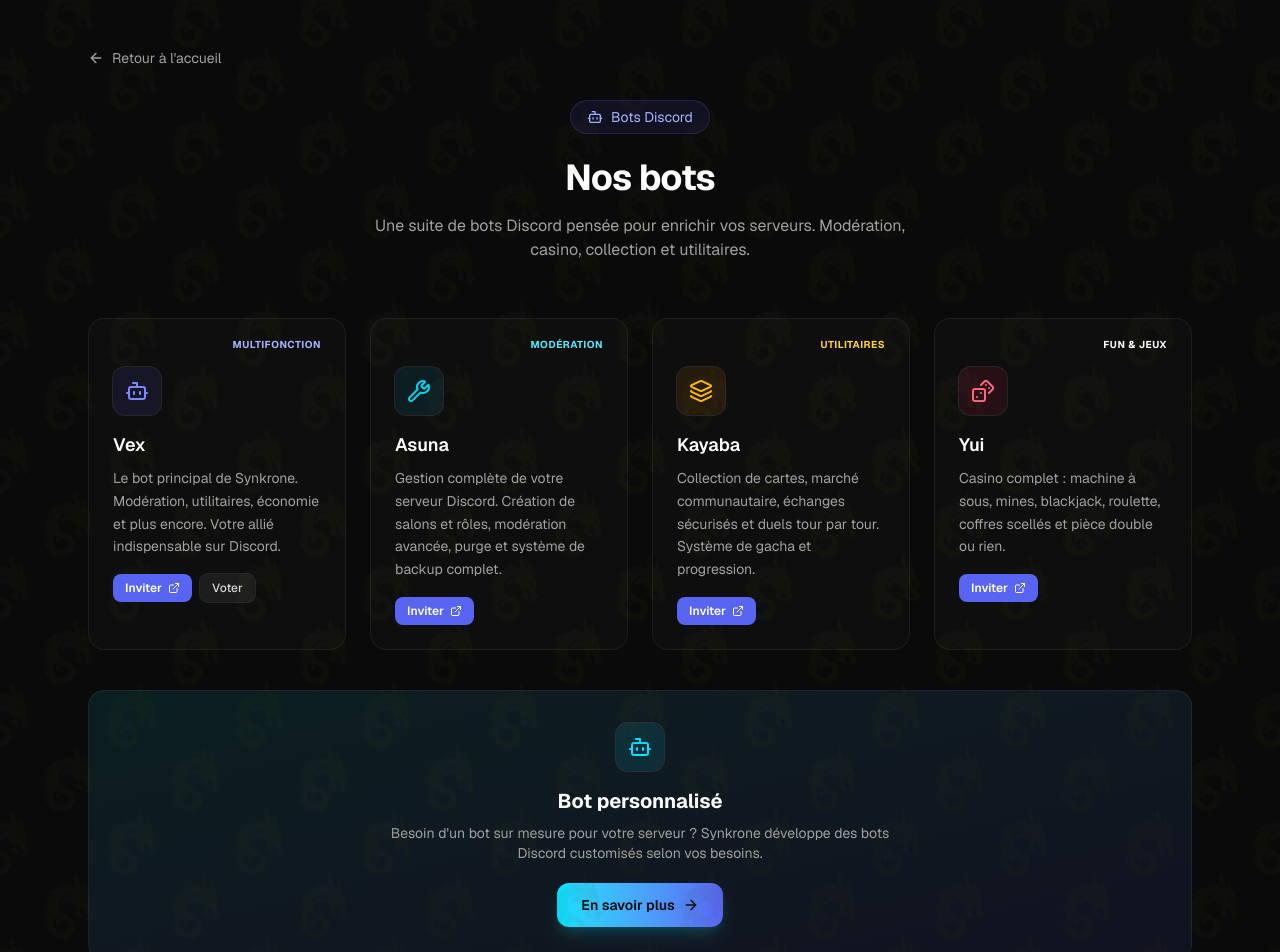
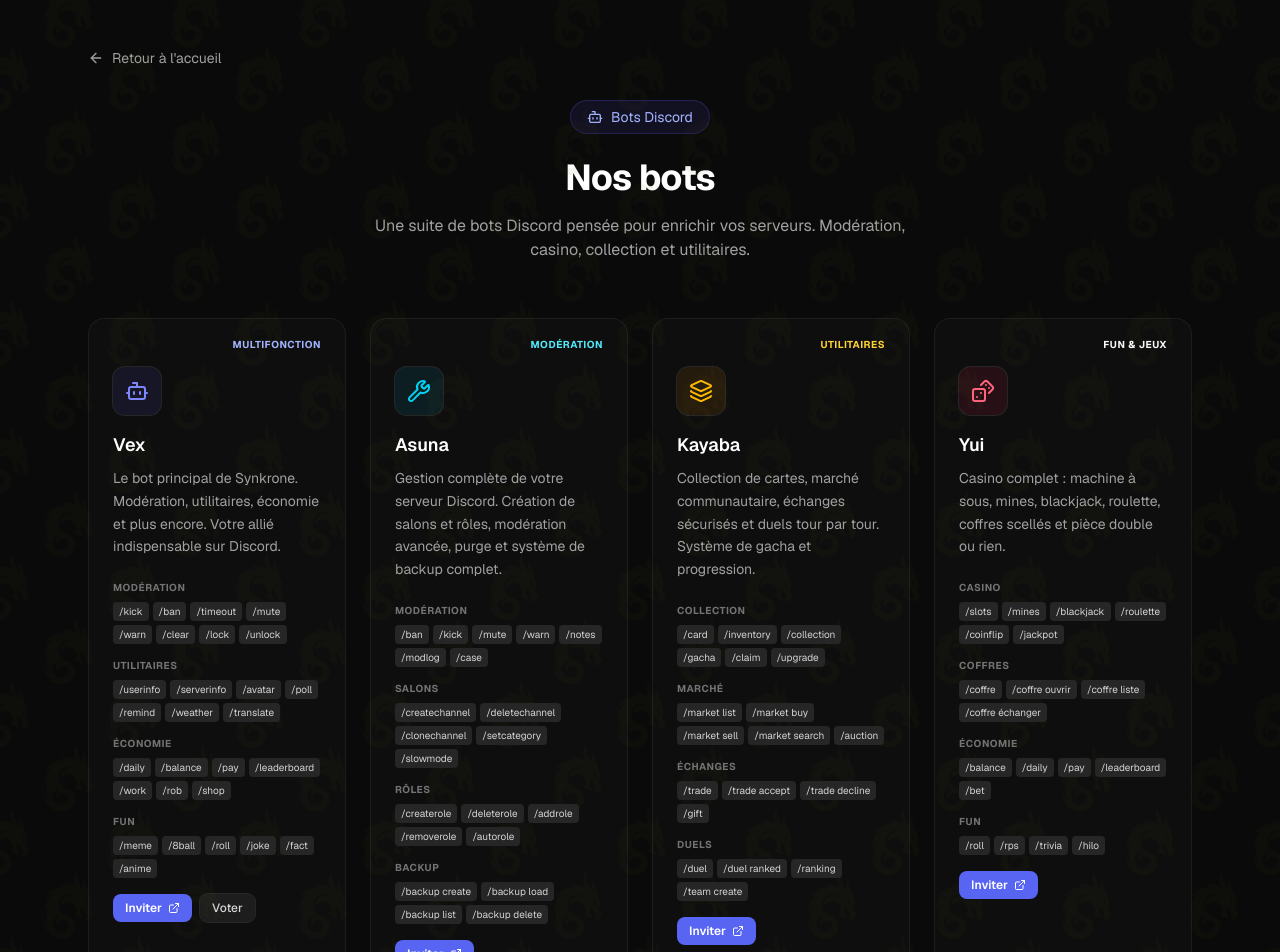
Before and after one commit to Annonnyx/Synkrone.App, a Next.js app: page /discord in a window 1280 px wide. Shown: the top 952 px of the page. Built offline with nearby package versions, Linux system fonts and the light colour scheme.

Commit message:
feat(discord): add detailed command descriptions for each bot

```diff
--- a/src/app/discord/page.tsx
+++ b/src/app/discord/page.tsx
@@ -22,6 +22,12 @@
     invite: "https://discord.com/oauth2/authorize?client_id=1368234765638963261",
     support: "https://discord.gg/p768u2Pgp3",
     vote: "https://top.gg/fr/bot/1367891720871874560",
+    commands: [
+      { category: "Modération", cmds: ["/kick", "/ban", "/timeout", "/mute", "/warn", "/clear", "/lock", "/unlock"] },
+      { category: "Utilitaires", cmds: ["/userinfo", "/serverinfo", "/avatar", "/poll", "/remind", "/weather", "/translate"] },
+      { category: "Économie", cmds: ["/daily", "/balance", "/pay", "/leaderboard", "/work", "/rob", "/shop"] },
+      { category: "Fun", cmds: ["/meme", "/8ball", "/roll", "/joke", "/fact", "/anime"] },
+    ],
   },
   {
     name: "Asuna",
@@ -31,6 +37,12 @@
     icon: Wrench,
     invite: "https://discord.com/oauth2/authorize?client_id=1428865683986452640",
     support: "https://discord.gg/p768u2Pgp3",
+    commands: [
+      { category: "Modération", cmds: ["/ban", "/kick", "/mute", "/warn", "/notes", "/modlog", "/case"] },
+      { category: "Salons", cmds: ["/createchannel", "/deletechannel", "/clonechannel", "/setcategory", "/slowmode"] },
+      { category: "Rôles", cmds: ["/createrole", "/deleterole", "/addrole", "/removerole", "/autorole"] },
+      { category: "Backup", cmds: ["/backup create", "/backup load", "/backup list", "/backup delete"] },
+    ],
   },
   {
     name: "Kayaba",
@@ -40,6 +52,12 @@
     icon: Layers,
     invite: "https://discord.com/oauth2/authorize?client_id=1385913159717621780",
     support: "https://discord.gg/p768u2Pgp3",
+    commands: [
+      { category: "Collection", cmds: ["/card", "/inventory", "/collection", "/gacha", "/claim", "/upgrade"] },
+      { category: "Marché", cmds: ["/market list", "/market buy", "/market sell", "/market search", "/auction"] },
+      { category: "Échanges", cmds: ["/trade", "/trade accept", "/trade decline", "/gift"] },
+      { category: "Duels", cmds: ["/duel", "/duel ranked", "/ranking", "/team create"] },
+    ],
   },
   {
     name: "Yui",
@@ -49,6 +67,12 @@
     icon: Dices,
     invite: "https://discord.com/oauth2/authorize?client_id=1460012999912853810",
     support: "https://discord.gg/p768u2Pgp3",
+    commands: [
+      { category: "Casino", cmds: ["/slots", "/mines", "/blackjack", "/roulette", "/coinflip", "/jackpot"] },
+      { category: "Coffres", cmds: ["/coffre", "/coffre ouvrir", "/coffre liste", "/coffre échanger"] },
+      { category: "Économie", cmds: ["/balance", "/daily", "/pay", "/leaderboard", "/bet"] },
+      { category: "Fun", cmds: ["/roll", "/rps", "/trivia", "/hilo"] },
+    ],
   },
 ];
 
@@ -88,6 +112,27 @@
               </div>
               <h3 className="text-lg font-semibold text-white">{bot.name}</h3>
               <p className="mt-2 text-sm leading-relaxed text-neutral-400">{bot.desc}</p>
+
+              {bot.commands && (
+                <div className="mt-4 space-y-2">
+                  {bot.commands.map((cat) => (
+                    <div key={cat.category}>
+                      <span className="text-[10px] font-bold uppercase tracking-wider text-neutral-500">{cat.category}</span>
+                      <div className="mt-1 flex flex-wrap gap-1">
+                        {cat.cmds.map((cmd) => (
+                          <span
+                            key={cmd}
+                            className="rounded bg-neutral-800 px-1.5 py-0.5 text-[10px] text-neutral-300"
+                          >
+                            {cmd}
+                          </span>
+                        ))}
+                      </div>
+                    </div>
+                  ))}
+                </div>
+              )}
+
               <div className="mt-4 flex flex-wrap gap-2">
                 <a
                   href={bot.invite}
```
